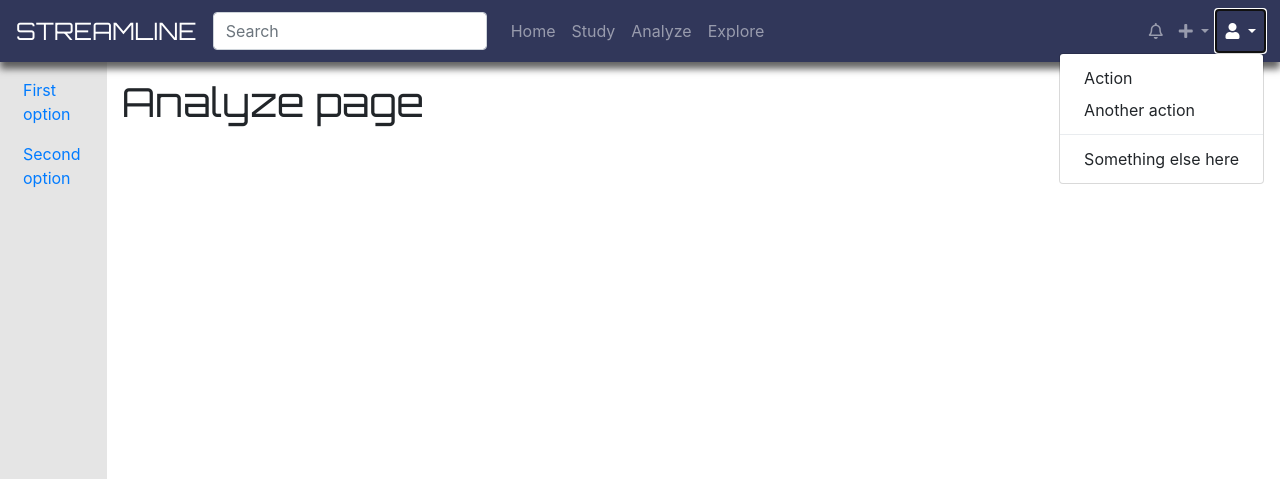
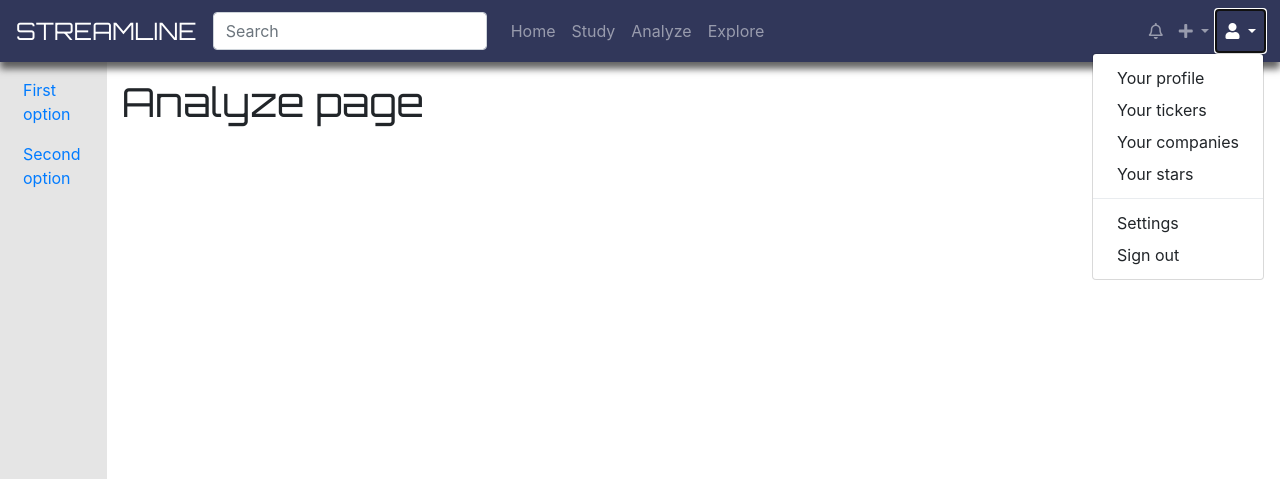
Before and after one commit to kkarandasheva/Streamline, a Django app: page /analyze/ in a window 1280 px wide, after a click that opens the changed part. Shown: the top 479 px of the page. Run offline with Django 3.2, Linux system fonts and the light colour scheme; some libraries are stand-ins or nearby versions.

Commit message:
Dropdown USER items.

```diff
--- a/stocks/templates/stocks/base.html
+++ b/stocks/templates/stocks/base.html
@@ -68,10 +68,13 @@
                                 <span class="fas fa-user fa-vc"></span>
                             </a>
                             <div class="dropdown-menu dropdown-menu-right" aria-labelledby="navbarDropdown">
-                              <a class="dropdown-item" href="#">Action</a>
-                              <a class="dropdown-item" href="#">Another action</a>
-                              <div class="dropdown-divider"></div>
-                              <a class="dropdown-item" href="#">Something else here</a>
+                                <a class="dropdown-item" href="#">Your profile</a>
+                                <a class="dropdown-item" href="#">Your tickers</a>
+                                <a class="dropdown-item" href="#">Your companies</a>
+                                <a class="dropdown-item" href="#">Your stars</a>
+                                <div class="dropdown-divider"></div>
+                                <a class="dropdown-item" href="#">Settings</a>
+                                <a class="dropdown-item" href="#">Sign out</a>
                             </div>
                         </li>
                         <!-- End of Dropdown USER -->
```
